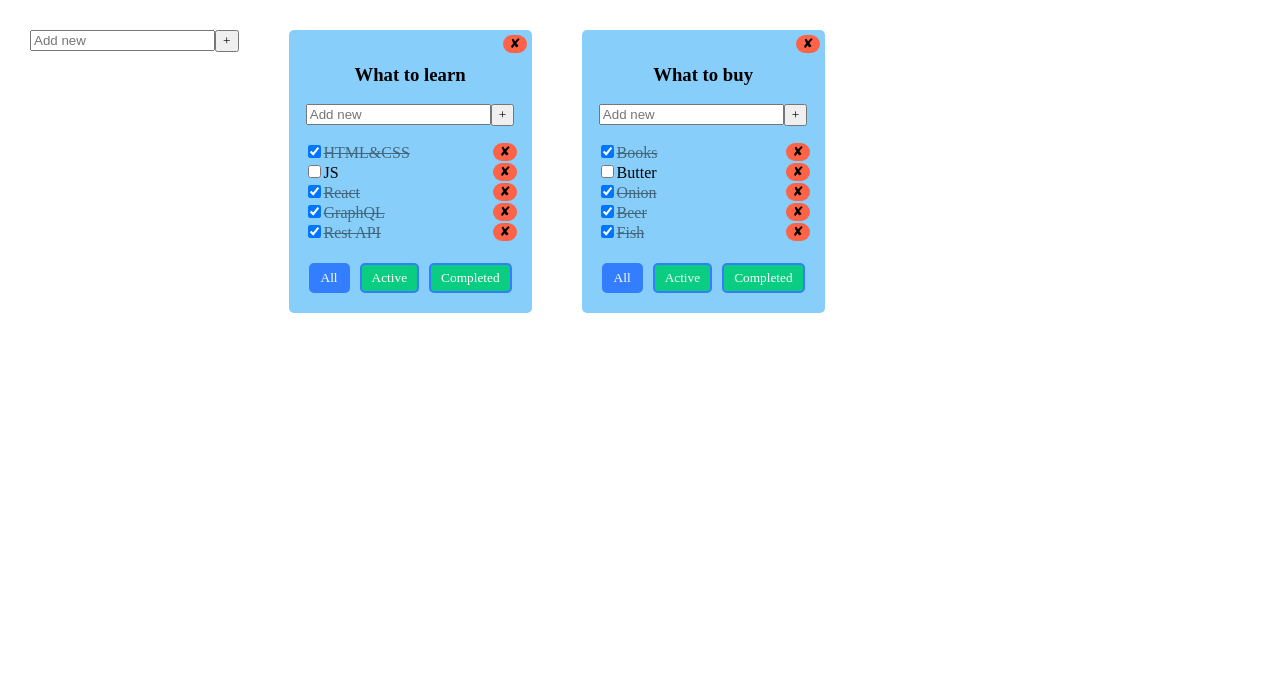
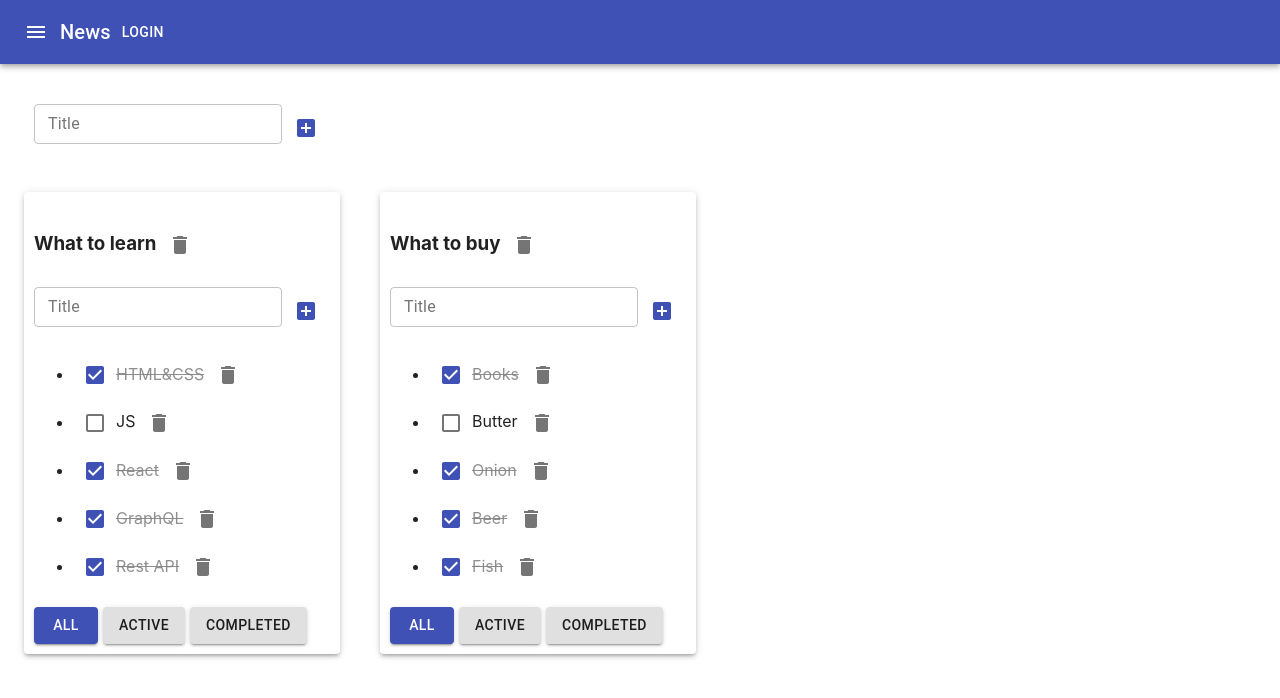
Before and after one commit to Maximone23/TodoList, a React (Create React App) app: page / in a window 1280 px wide. Shown: the top 698 px of the page. Built offline with nearby package versions, Linux system fonts and the light colour scheme.

Commit message:
Add MaterialUI

```diff
--- a/package.json
+++ b/package.json
@@ -3,6 +3,8 @@
   "version": "0.1.0",
   "private": true,
   "dependencies": {
+    "@material-ui/core": "^4.11.0",
+    "@material-ui/icons": "^4.9.1",
     "@testing-library/jest-dom": "^4.2.4",
     "@testing-library/react": "^9.3.2",
     "@testing-library/user-event": "^7.1.2",
--- a/src/AddItemForm.tsx
+++ b/src/AddItemForm.tsx
@@ -1,4 +1,7 @@
 import React, {ChangeEvent, KeyboardEvent, useState} from "react"
+import {TextField} from "@material-ui/core";
+import IconButton from "@material-ui/core/IconButton";
+import {AddBox} from "@material-ui/icons";
 
 type AddItemFormType = {
     addItem: (title: string) => void
@@ -29,14 +32,27 @@ function AddItemForm({addItem}: AddItemFormType) {
     }
     return (
         <div>
-            <input
-                placeholder="Add new"
-                value={title}
-                onChange={onChangeHandler}
-                onKeyPress={onKeyUpHandler}
-                className={error ? "error" : ""}/>
-            <button onClick={onAddTaskClick}>+</button>
-            {error && <div className={"error-message"}>{error}</div>}
+            {/*<input*/}
+            {/*    placeholder="Add new"*/}
+            {/*    value={title}*/}
+            {/*    onChange={onChangeHandler}*/}
+            {/*    onKeyPress={onKeyUpHandler}*/}
+            {/*    className={error ? "error" : ""}/>*/}
+            {/*<button onClick={onAddTaskClick}>+</button>*/}
+            <TextField variant={"outlined"}
+                       size={"small"}
+                       placeholder="Add new"
+                       label={"Title"}
+                       value={title}
+                       helperText={error}
+                       onChange={onChangeHandler}
+                       onKeyPress={onKeyUpHandler}
+                       error={!!error}/>
+            {/*<Button variant="contained" color="primary" size="small" onClick={onAddTaskClick}>+</Button>*/}
+            <IconButton color="primary" onClick={onAddTaskClick}>
+                <AddBox/>
+            </IconButton>
+            {/*{error && <div className={"error-message"}>{error}</div>}*/}
         </div>
     )
 
--- a/src/App.css
+++ b/src/App.css
@@ -1,66 +1,66 @@
-body, button {
-  font-family: 'Architects Daughter', cursive;
-}
+/*body, button {*/
+/*  font-family: 'Architects Daughter', cursive;*/
+/*}*/
 
-ul {
-  padding: 0;
-}
-.App {
-  padding: 30px;
-  display: flex;
-  text-align: center;
-}
+/*ul {*/
+/*  padding: 0;*/
+/*}*/
+/*.App {*/
+/*  padding: 30px;*/
+/*  display: flex;*/
+/*  text-align: center;*/
+/*}*/
 
-.App > div {
-  margin-right: 50px;
-}
+/*.App > div {*/
+/*  margin-right: 50px;*/
+/*}*/
 
-.wrapper {
-  position: relative;
-  background-color: lightskyblue;
-  border-radius: 5px;
-  padding: 15px;
-}
-.tasksWrapper {
-  display: flex;
-  flex-direction: row;
-  justify-content: space-between;
-}
-.error {
-  border: red 1px solid;
-}
-.error-message {
-  color: red;
-}
+/*.wrapper {*/
+/*  position: relative;*/
+/*  background-color: lightskyblue;*/
+/*  border-radius: 5px;*/
+/*  padding: 15px;*/
+/*}*/
+/*.tasksWrapper {*/
+/*  display: flex;*/
+/*  flex-direction: row;*/
+/*  justify-content: space-between;*/
+/*}*/
+/*.error {*/
+/*  border: red 1px solid;*/
+/*}*/
+/*.error-message {*/
+/*  color: red;*/
+/*}*/
 
 .is-done {
   opacity: .5;
   text-decoration: line-through;
 }
-.deleteTodoList {
-  position: absolute;
-  top: 0;
-  right: 0;
-  margin: 5px;
-}
-.delete {
-  border: none;
-  background-color: tomato;
-  border-radius: 10px;
-}
+/*.deleteTodoList {*/
+/*  position: absolute;*/
+/*  top: 0;*/
+/*  right: 0;*/
+/*  margin: 5px;*/
+/*}*/
+/*.delete {*/
+/*  border: none;*/
+/*  background-color: tomato;*/
+/*  border-radius: 10px;*/
+/*}*/
 
-.filterWrapper {
-  display: flex;
-  justify-content: space-between;
-}
-.filterBtn {
-  border-radius: 5px;
-  border: #327eff 2px solid;
-  color: white;
-  background-color: #0acd82;
-  padding: 5px 10px;
-  margin: 5px;
-}
-.active-filter {
-  background-color: #327eff;
-}
+/*.filterWrapper {*/
+/*  display: flex;*/
+/*  justify-content: space-between;*/
+/*}*/
+/*.filterBtn {*/
+/*  border-radius: 5px;*/
+/*  border: #327eff 2px solid;*/
+/*  color: white;*/
+/*  background-color: #0acd82;*/
+/*  padding: 5px 10px;*/
+/*  margin: 5px;*/
+/*}*/
+/*.active-filter {*/
+/*  background-color: #327eff;*/
+/*}*/
--- a/src/App.tsx
+++ b/src/App.tsx
@@ -2,7 +2,9 @@ import React, {useState} from 'react'
 import './App.css'
 import {TodoList} from "./TodoList"
 import {v1} from "uuid"
-import AddItemForm from "./addItemForm";
+import AddItemForm from "./AddItemForm";
+import {AppBar, Button, Container, Grid, IconButton, Paper, Toolbar, Typography} from "@material-ui/core";
+import {Menu} from "@material-ui/icons";
 
 export type TaskType = {
     id: string
@@ -103,6 +105,7 @@ function App() {
             setTasks({...tasks})
         }
     }
+
     function changeTodoListTitle(todoListID: string, title: string) {
         const todoList = todoLists.find(tl => tl.id === todoListID)
         if (todoList) {
@@ -113,7 +116,22 @@ function App() {
 
     return (
         <div className="App">
+            <AppBar position="sticky">
+                <Toolbar>
+                    <IconButton edge="start" color="inherit" aria-label="menu">
+                        <Menu/>
+                    </IconButton>
+                    <Typography variant="h6">
+                        News
+                    </Typography>
+                    <Button color="inherit">Login</Button>
+                </Toolbar>
+            </AppBar>
+            <Container fixed>
+                <Grid container style={{padding: "10px", margin: "30px auto"}}>
                     <AddItemForm addItem={addTodoList}/>
+                </Grid>
+                <Grid container spacing={5}>
                     {
                         todoLists.map(tl => {
                             let tasksForTodoList = tasks[tl.id];
@@ -123,9 +141,11 @@ function App() {
                             if (tl.filter === "completed") {
                                 tasksForTodoList = tasks[tl.id].filter(t => t.isDone)
                             }
-                    return <TodoList
+                            return (
+                                <Grid item key={tl.id}>
+                                    <Paper elevation={3} style={{padding: "10px"}}>
+                                        <TodoList
                                             id={tl.id}
-                        key={tl.id}
                                             title={tl.title}
                                             tasks={tasksForTodoList}
                                             filter={tl.filter}
@@ -136,9 +156,14 @@ function App() {
                                             removeTodoList={removeTodoList}
                                             changeTaskTitle={changeTaskTitle}
                                             changeTodoListTitle={changeTodoListTitle}/>
+                                    </Paper>
+
+                                </Grid>
+                            )
                         })
                     }
-
+                </Grid>
+            </Container>
         </div>
     )
 }
--- a/src/EditableSpan.tsx
+++ b/src/EditableSpan.tsx
@@ -1,4 +1,5 @@
 import React, {ChangeEvent, useState} from 'react'
+import {TextField} from "@material-ui/core";
 
 type EditableSpanType = {
     value: string
@@ -23,11 +24,16 @@ function EditableSpan(props: EditableSpanType) {
     }
     return (
         editMode
-            ? <input
-                value={title}
-                onBlur={deActivatedEditMode}
-                autoFocus={true}
-                onChange={onChangeHandler}/>
+            ?
+            // <input
+            //     value={title}
+            //     onBlur={deActivatedEditMode}
+            //     autoFocus={true}
+            //     onChange={onChangeHandler}/>
+            <TextField value={title}
+                       onBlur={deActivatedEditMode}
+                       autoFocus={true}
+                       onChange={onChangeHandler}/>
             : <span
                 className={props.isDone ? "is-done" : ""}
                 onDoubleClick={activatedEditMode}>
--- a/src/TodoList.tsx
+++ b/src/TodoList.tsx
@@ -1,7 +1,9 @@
 import React, {ChangeEvent} from "react"
 import {FilterValuesType, TaskType} from "./App"
-import AddItemForm from "./addItemForm";
+import AddItemForm from "./AddItemForm";
 import EditableSpan from "./EditableSpan";
+import {Button, Checkbox, IconButton} from "@material-ui/core";
+import {Delete} from "@material-ui/icons";
 
 type PropsType = {
     id: string
@@ -26,19 +28,26 @@ export function TodoList(props: PropsType) {
             props.changeTaskTitle(t.id, value, props.id)
         }
         return (
-                <li key={t.id} className={"tasksWrapper"}>
+            <li key={t.id} >
                 <div>
-                        <input
-                            type="checkbox"
-                            checked={t.isDone}
+                    {/*<input*/}
+                    {/*    type="checkbox"*/}
+                    {/*    checked={t.isDone}*/}
+                    {/*    onChange={changeStatus}/>*/}
+                    <Checkbox checked={t.isDone}
+                              color={"primary"}
                               onChange={changeStatus}/>
                     <EditableSpan
                         isDone={t.isDone}
                         value={t.title}
                         changeValue={changeTaskTitle}/>
+                    <IconButton onClick={removeTask}>
+                        <Delete/>
+                    </IconButton>
                 </div>
                 <div>
-                        <button onClick={removeTask} className={"delete"}>&#10008;</button>
+                    {/*<button onClick={removeTask} className={"delete"}>&#10008;</button>*/}
+
                 </div>
             </li>
         )
@@ -56,28 +65,38 @@ export function TodoList(props: PropsType) {
     const onCompletedClickHandler = () => props.changeFilter("completed", props.id)
     return (
         <div className={"wrapper"}>
-            <button className={"delete deleteTodoList"} onClick={() => props.removeTodoList(props.id)}>&#10008;</button>
+            {/*<button className={"delete deleteTodoList"} onClick={() => props.removeTodoList(props.id)}>&#10008;</button>*/}
             <h3 className={"todoListTitle"}>
-                <EditableSpan value={props.title}  changeValue={changeTodoListTitle} />
-
+                <EditableSpan value={props.title} changeValue={changeTodoListTitle}/>
+                <IconButton onClick={() => props.removeTodoList(props.id)}>
+                    <Delete/>
+                </IconButton>
             </h3>
             <AddItemForm addItem={addTask}/>
             <ul>
-                { tasks }
+                {tasks}
             </ul>
             <div className={"filterWrapper"}>
-                <button className={props.filter === "all" ? "active-filter filterBtn" : "filterBtn"}
-                        onClick={onAllClickHandler}>
+                <Button color={props.filter === "all" ? "primary" : "default"}
+                    // className={props.filter === "all" ? "active-filter filterBtn" : "filterBtn"}
+                        onClick={onAllClickHandler}
+                        variant="contained"
+                        style={{marginRight: "5px"}}>
                     All
-                </button>
-                <button className={props.filter === "active" ? "active-filter filterBtn" : "filterBtn"}
-                        onClick={onActiveClickHandler}>
+                </Button>
+                <Button color={props.filter === "active" ? "primary" : "default"}
+                    // className={props.filter === "active" ? "active-filter filterBtn" : "filterBtn"}
+                        onClick={onActiveClickHandler}
+                        variant="contained"
+                        style={{marginRight: "5px"}}>
                     Active
-                </button>
-                <button className={props.filter === "completed" ? "active-filter filterBtn" : "filterBtn"}
-                        onClick={onCompletedClickHandler}>
+                </Button>
+                <Button color={props.filter === "completed" ? "primary" : "default"}
+                    // className={props.filter === "completed" ? "active-filter filterBtn" : "filterBtn"}
+                        onClick={onCompletedClickHandler}
+                        variant="contained">
                     Completed
-                </button>
+                </Button>
             </div>
         </div>
     )
```
Also changed, not shown: 1 other file (tests, documents, lock files or other folders). Lines whose indentation alone changed are shown as unchanged.
